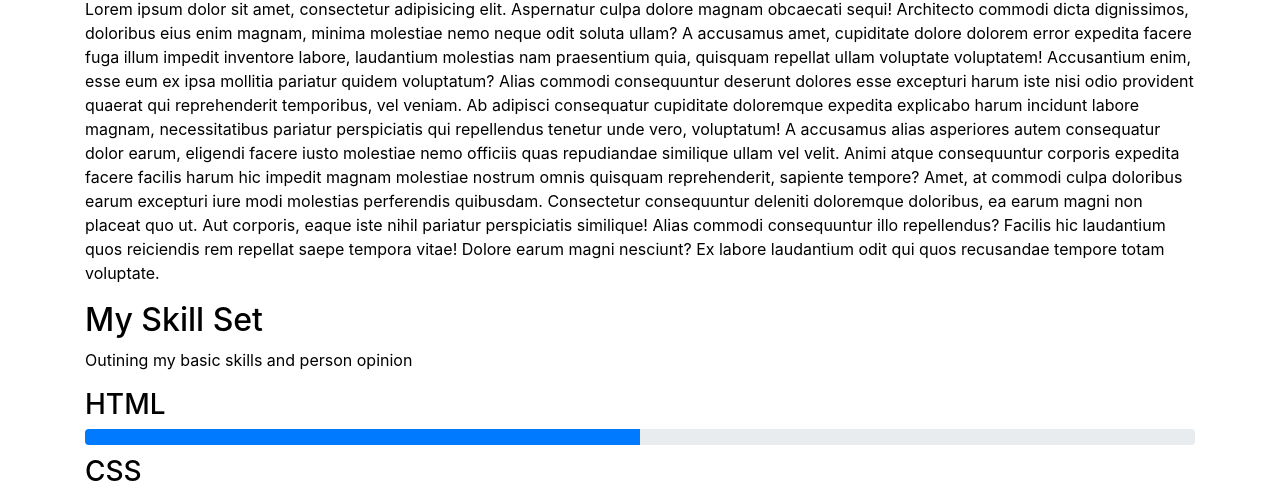
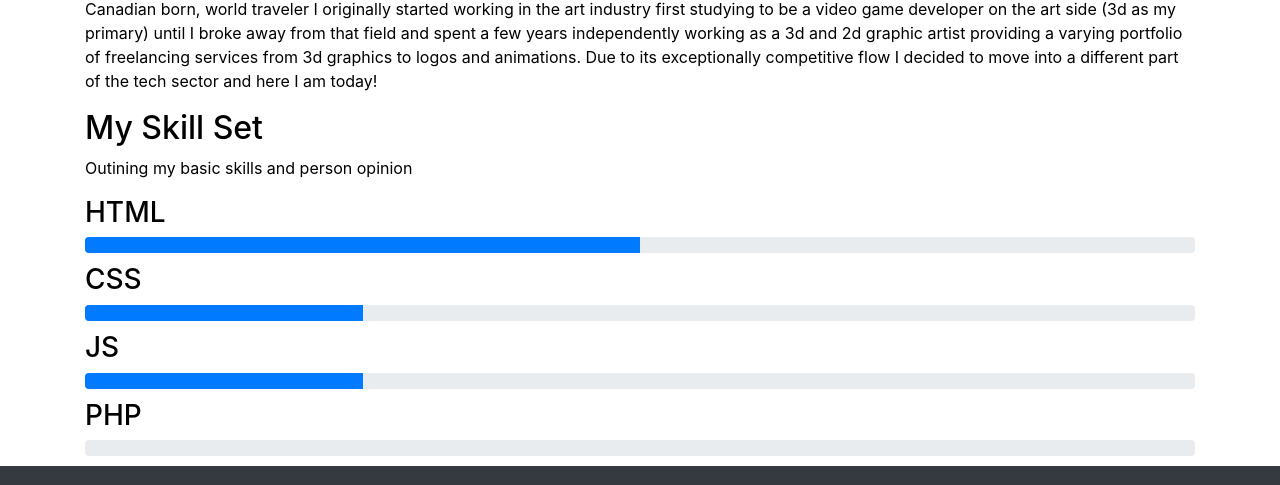
Before and after one commit to SorriSilver/Responsive-Portfolio, a plain HTML site: page index.html in a window 1280 px wide. Shown: the part 737-1222 px from the top of the page. Drawn offline with nearby package versions, Linux system fonts and the light colour scheme.

Commit message:
lorem change to proper text

```diff
--- a/index.html
+++ b/index.html
@@ -62,22 +62,12 @@
         <div class="row">
           <div class="col">
             <h2>About me</h2>
-            <p>Lorem ipsum dolor sit amet, consectetur adipisicing elit. Aspernatur culpa dolore magnam obcaecati sequi!
-              Architecto commodi dicta dignissimos, doloribus eius enim magnam, minima molestiae nemo neque odit soluta
-              ullam? A accusamus amet, cupiditate dolore dolorem error expedita facere fuga illum impedit inventore
-              labore, laudantium molestias nam praesentium quia, quisquam repellat ullam voluptate voluptatem!
-              Accusantium enim, esse eum ex ipsa mollitia pariatur quidem voluptatum? Alias commodi consequuntur
-              deserunt dolores esse excepturi harum iste nisi odio provident quaerat qui reprehenderit temporibus, vel
-              veniam. Ab adipisci consequatur cupiditate doloremque expedita explicabo harum incidunt labore magnam,
-              necessitatibus pariatur perspiciatis qui repellendus tenetur unde vero, voluptatum! A accusamus alias
-              asperiores autem consequatur dolor earum, eligendi facere iusto molestiae nemo officiis quas repudiandae
-              similique ullam vel velit. Animi atque consequuntur corporis expedita facere facilis harum hic impedit
-              magnam molestiae nostrum omnis quisquam reprehenderit, sapiente tempore? Amet, at commodi culpa doloribus
-              earum excepturi iure modi molestias perferendis quibusdam. Consectetur consequuntur deleniti doloremque
-              doloribus, ea earum magni non placeat quo ut. Aut corporis, eaque iste nihil pariatur perspiciatis
-              similique! Alias commodi consequuntur illo repellendus? Facilis hic laudantium quos reiciendis rem
-              repellat saepe tempora vitae! Dolore earum magni nesciunt? Ex labore laudantium odit qui quos recusandae
-              tempore totam voluptate.</p>
+            <p> Canadian born, world traveler I originally started working in the art industry first studying to be a video game
+              developer on the art side (3d as my primary) until I broke away from that field and spent a few years
+              independently working as a 3d and 2d graphic artist providing a varying portfolio of freelancing services from 3d
+              graphics to logos and animations.
+              Due to its exceptionally competitive flow I decided to move into a different part of the tech sector and here I am
+              today!</p>
           </div>
         </div>
       </div>
```
